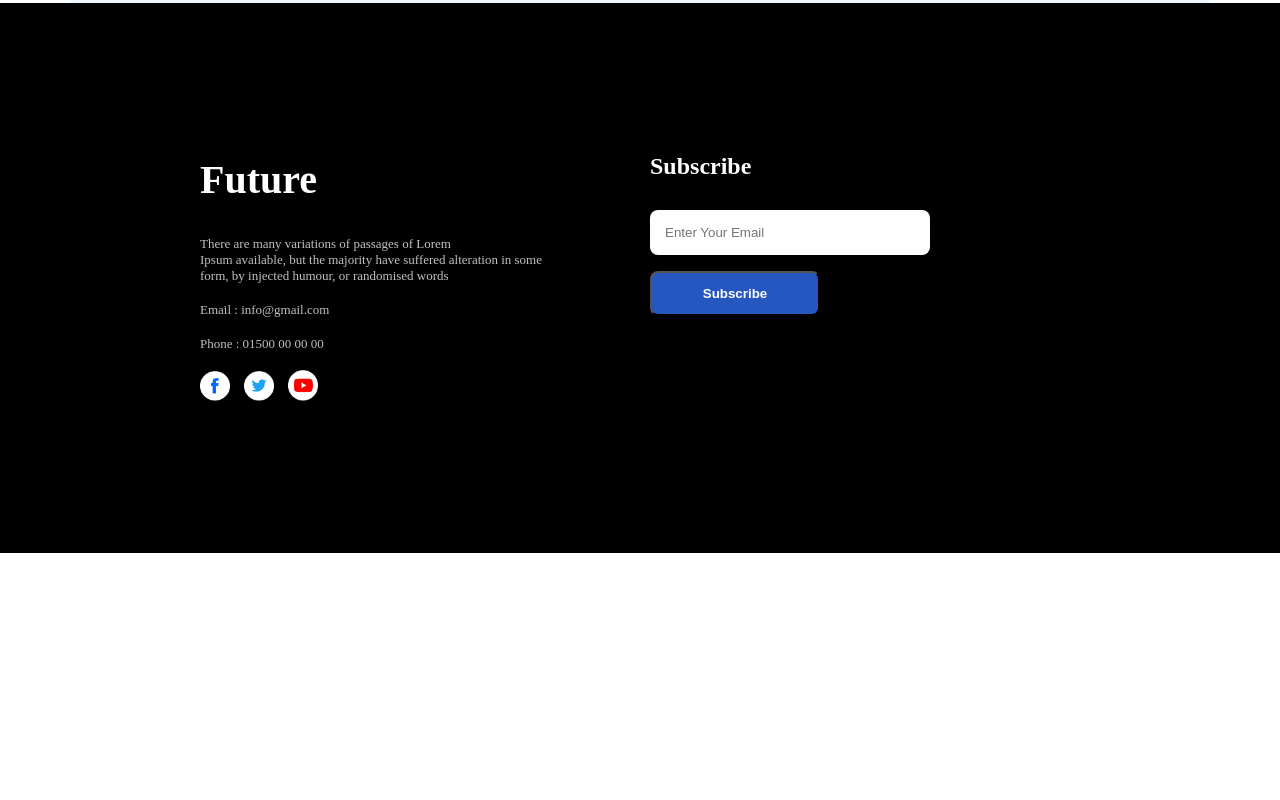
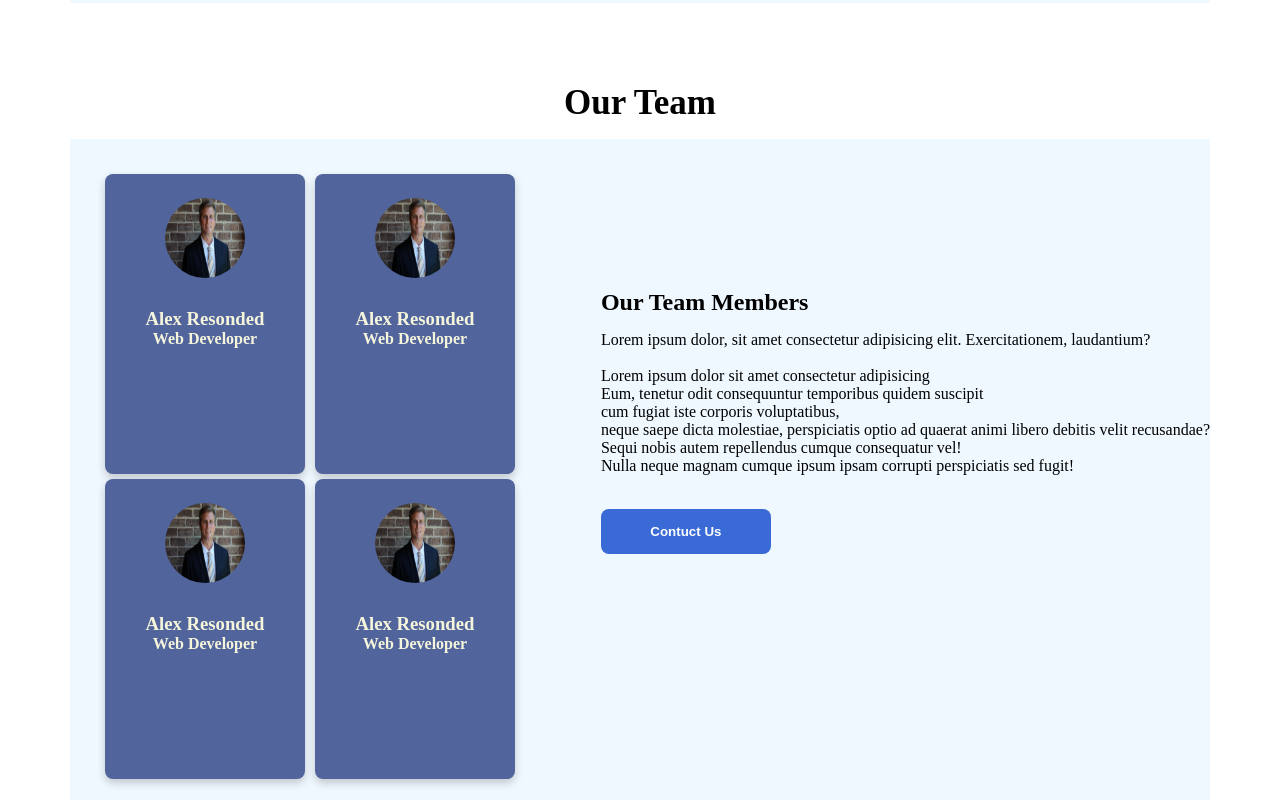
Before and after one commit to Miftahulislam2001/assignment_1_project, a plain HTML site: page index.html in a window 1280 px wide. Shown: the part 2360-3160 px from the top of the page. Before the commit the page ends 2913 px from the top, so only its background shows below. Drawn offline with Linux system fonts and the light colour scheme.

Commit message:
added Team section

```diff
--- a/index.html
+++ b/index.html
@@ -43,10 +43,7 @@
             <img src="images/person.png" alt="parson" srcset="" />
         </div>
         <div class="my-desc-section">
-            <div class="my-desc-title ">
-                My failures of
-                previous year
-            </div>
+            <div class="my-desc-title">My failures of previous year</div>
             <p class="my-desc-pera">
                 Contrary to popular belief, Lorem Ipsum is not <br />
                 simply random text. It has roots in a piece of <br />
@@ -77,9 +74,12 @@
             </ul>
         </div>
     </section>
+    <!-- Main Section Start -->
+    <div class="main">
 
-    <div class="main">
-        <div class=" my-plan-title">My Plans</div>
+
+
+        <div class="my-plan-title">My Plans</div>
         <section class="my-plans">
             <div class="my-plan">
                 <img class="my-plan-img" src="images/icons/js.png" alt="" srcset="" />
@@ -110,6 +110,47 @@
             <button class="sub-bg-btn">Call Now</button>
         </div>
     </div>
+
+    <!-- Team Section Start -->
+    <div class="my-plan-title">Our Team</div>
+    <section class="teams">
+
+        <div class="team-left">
+            <div class="team-left_1">
+                <div class="team-person">
+                    <img src="images/person/person1.jpg" alt="" class="team-img">
+                    <h3>Alex Resonded</h3>
+                    <h4>Web Developer</h4>
+                </div>
+                <div class="team-person">
+                    <img src="images/person/person1.jpg" alt="" class="team-img">
+                    <h3>Alex Resonded</h3>
+                    <h4>Web Developer</h4>
+                </div>
+            </div>
+            <div class="team-left_2">
+                <div class="team-person">
+                    <img src="images/person/person1.jpg" alt="" class="team-img">
+                    <h3>Alex Resonded</h3>
+                    <h4>Web Developer</h4>
+                </div>
+                <div class="team-person">
+                    <img src="images/person/person1.jpg" alt="" class="team-img">
+                    <h3>Alex Resonded</h3>
+                    <h4>Web Developer</h4>
+                </div>
+            </div>
+        </div>
+        <div class="team-right">
+            <h1>Our Team Members</h1>
+            <p>Lorem ipsum dolor, sit amet consectetur adipisicing elit. Exercitationem, laudantium?</p><br>
+            <p>Lorem ipsum dolor sit amet consectetur adipisicing <br> Eum, tenetur odit consequuntur temporibus quidem suscipit  <br>cum fugiat iste corporis voluptatibus, <br> neque saepe dicta molestiae, perspiciatis optio ad quaerat animi libero debitis velit recusandae? <br> Sequi nobis autem repellendus cumque consequatur vel!  <br>Nulla neque magnam cumque ipsum ipsam corrupti perspiciatis sed fugit!</p><br>
+            <button class="contuct-us">Contuct Us </button>
+
+        </div>
+    </section>
+    <!-- Team Section End -->
+
     <footer>
         <div class="main-footer">
             <div class="footer-left">
--- a/styles/style.css
+++ b/styles/style.css
@@ -50,7 +50,7 @@
     font-size: 15px;
 }
 
-.main {
+.main ,.teams {
     max-width: 1140px;
     height: 100vh;
     margin: 0 auto;
@@ -185,6 +185,7 @@ footer{
     width: 100%;
     height: 550px;
     background-color: black;
+    margin-bottom: 5px;
 
 }
 
@@ -236,7 +237,7 @@ margin-bottom: 30px;
     border: none;
     padding: 15px;
 }
-.subscribe{
+.subscribe,.contuct-us{
     margin-top: 16px;
     width: 170px;
     height: 45px;
@@ -247,3 +248,65 @@ margin-bottom: 30px;
     font-weight: 600;
 
 }
+
+
+.teams{
+    display: flex;
+    justify-content: space-between;
+    margin-top: 16px;
+    margin-bottom: 10px;
+}
+.team-left{
+    display: flex;
+    margin: 30px;
+}
+.team-right{
+    text-align: left;
+    /* justify-items: center;
+    justify-content: center; */
+    padding-top: 150px;
+
+}
+.team-person{
+width: 200px;
+height: 300px;
+box-shadow: 0 4px 8px 0 rgba(0,0,0,0.2);
+transition: 0.3s;
+margin: 5px;
+background-color: rgb(81, 100, 156);
+border: none;
+border-radius: 8px;
+text-align: center;
+color: beige;
+padding: 14px;
+
+}
+.team-person:hover {
+    box-shadow: 0 8px 16px 0 rgba(18, 232, 113, 0.1);
+    padding: 20px;
+  }
+
+.team-right h1{
+    margin-bottom: 16px;
+    font-weight: 600;
+    line-height: 26px;
+}
+.team-right h4{
+    margin-bottom: 16px;
+    font-weight: 600;
+    line-height: 26px;
+}
+
+
+.team-img{
+    width: 100px;
+    border: none;
+    border-radius: 60%;
+    padding: 10px;
+    height: 100px;
+    margin-bottom: 16px;
+
+}
+.contuct-us{
+    border: none;
+}
```
Also changed, not shown: images/person/person1.jpg (added), images/person/person3.jpg (added), 1 other file.
